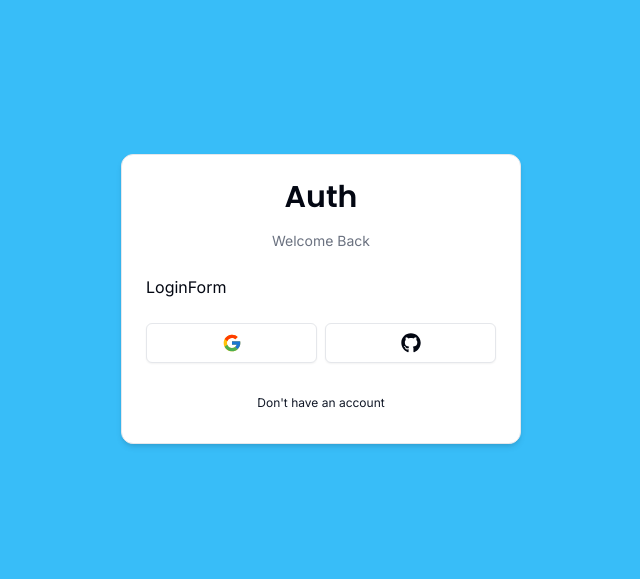
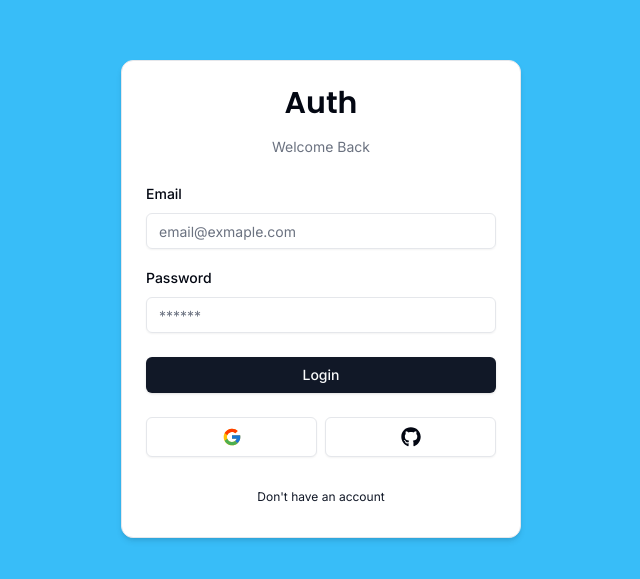
Before and after one commit to oussamakhadraoui/auth2, a Next.js app: page /auth/login in a window 1280 px wide. Shown: the part 101-680 px from the top of the page, without its empty margins (319-959 px from the left). Built offline with nearby package versions, Linux system fonts and the light colour scheme.

Commit message:
login form implementation

```diff
--- a/src/components/auth/LoginForm.tsx
+++ b/src/components/auth/LoginForm.tsx
@@ -1,9 +1,27 @@
+'use client'
 import React from 'react'
 import CardWrap from './CardWrap'
-
+import { zodResolver } from '@hookform/resolvers/zod'
+import { useForm } from 'react-hook-form'
+import { LoginSchema, LoginType } from '@/lib/validation'
+import { Form, FormControl, FormField, FormItem, FormLabel, FormMessage } from '../ui/form'
+import { Input } from '../ui/input'
+import { Button } from '../ui/button'
+import FormError from '../FormError'
+import FormSuccess from '../FormSuccess'
 interface LoginFormProps {}
 
 const LoginForm = ({}: LoginFormProps) => {
+  const form = useForm<LoginType>({
+    resolver: zodResolver(LoginSchema),
+    defaultValues: {
+      email: '',
+      password: '',
+    },
+  })
+  const onSubmit = (values: LoginFormProps) => {
+console.log(values)
+  }
   return (
     <CardWrap
       backButtonLabel="Don't have an account"
@@ -11,7 +29,47 @@ const LoginForm = ({}: LoginFormProps) => {
       headerLabel='Welcome Back'
       showSocial
     >
-      LoginForm
+      <Form {...form}>
+        <form className='space-y-6' onSubmit={form.handleSubmit(onSubmit)}>
+          <div className='space-y-4'>
+            <FormField
+              name='email'
+              control={form.control}
+              render={({ field }) => (
+                <FormItem>
+                  <FormLabel>Email</FormLabel>
+                  <FormControl>
+                    <Input
+                      {...field}
+                      placeholder='email@exmaple.com'
+                      type='email'
+                    />
+                  </FormControl>
+                  <FormMessage />
+                </FormItem>
+              )}
+            />
+            <FormField
+              name='password'
+              control={form.control}
+              render={({ field }) => (
+                <FormItem>
+                  <FormLabel>Password</FormLabel>
+                  <FormControl>
+                    <Input {...field} placeholder='******' type='password' />
+                  </FormControl>
+                  <FormMessage />
+                </FormItem>
+              )}
+            />
+          </div>
+          <FormError message=""/>
+          <FormSuccess message=''/>
+          <Button type='submit' className='w-full'>
+            Login
+          </Button>
+        </form>
+      </Form>
     </CardWrap>
   )
 }
```
